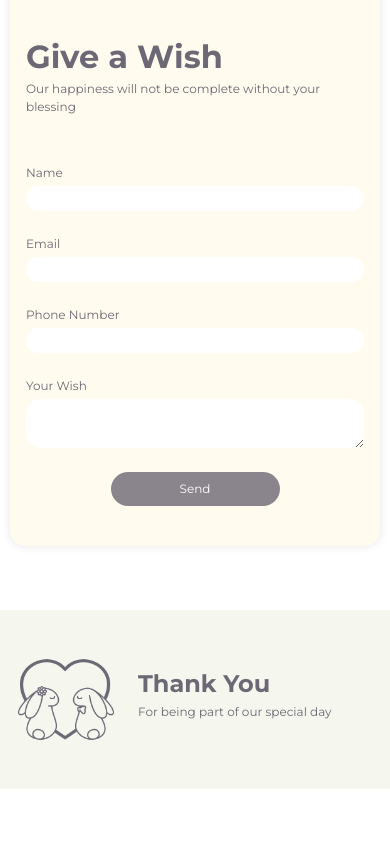
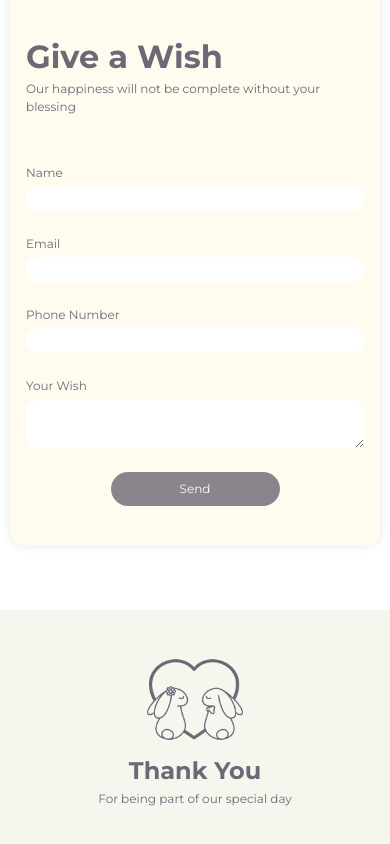
Before and after one commit to mush-mush-mush/wedding-invitation, a React (Create React App) app: page / in a window 390 px wide. Shown: the part 4653-5497 px from the top of the page. Before the commit the page ends 5442 px from the top, so only its background shows below. Built offline with nearby package versions, Linux system fonts and the light colour scheme.

Commit message:
v0.1.10 add footer section

```diff
--- a/src/components/footer.js
+++ b/src/components/footer.js
@@ -5,9 +5,9 @@ function Footer() {
   return (
     <footer className="footer d-flex justify-content-center">
       <section className="container row">
-        <div className="col-sm-6 d-flex align-items-center">
+        <div className="col-sm-12 d-flex flex-column flex-sm-row align-items-center justify-content-center justify-content-sm-start">
           <img src={img} alt="" className="footer--img"></img>
-          <div>
+          <div className="text-sm-start text-center">
             <h3>Thank You</h3>
             <p>For being part of our special day</p>
           </div>
--- a/src/styles/styles.scss
+++ b/src/styles/styles.scss
@@ -735,6 +735,11 @@ h3 {
   & .footer--img {
     width: 12rem;
     margin-right: 3rem;
+
+    @media only screen and (max-width: 575px) {
+      margin-right: 0;
+      margin-bottom: 2rem;
+    }
   }
 
   & h3 {
```
